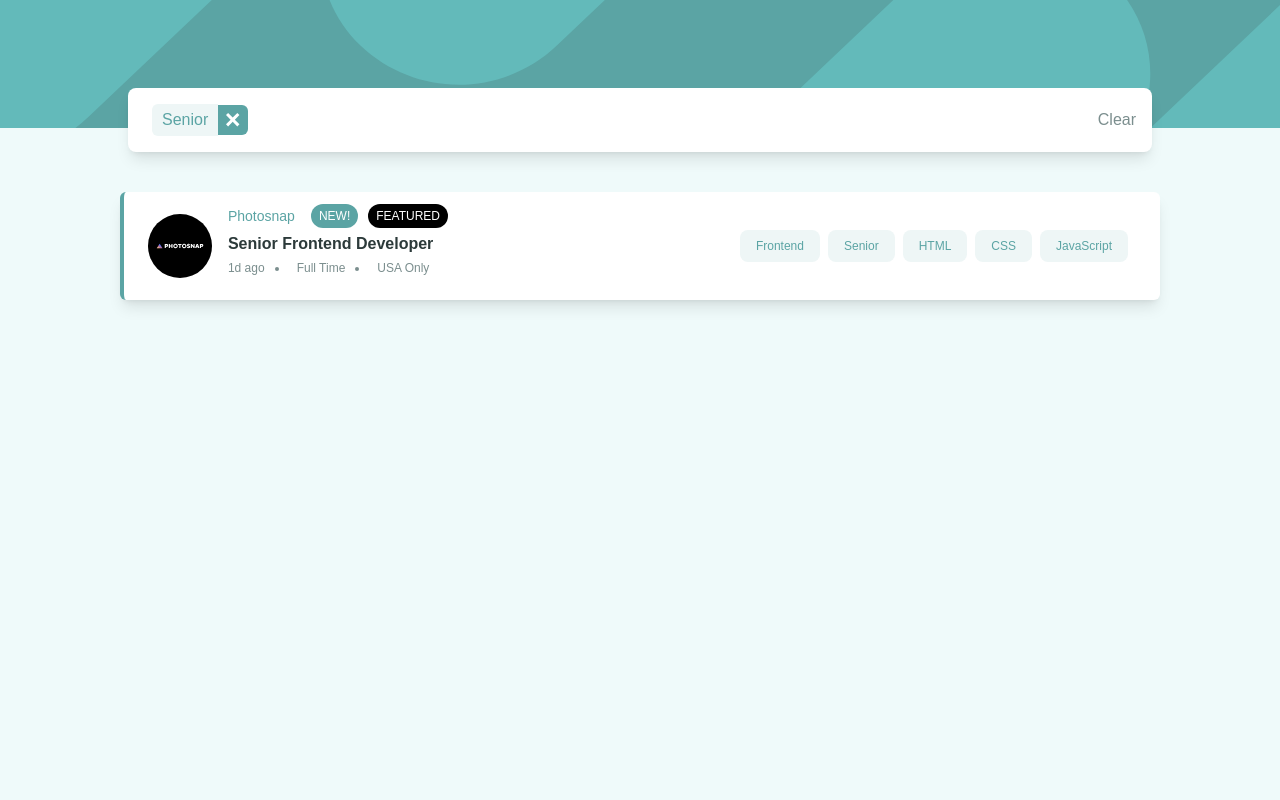
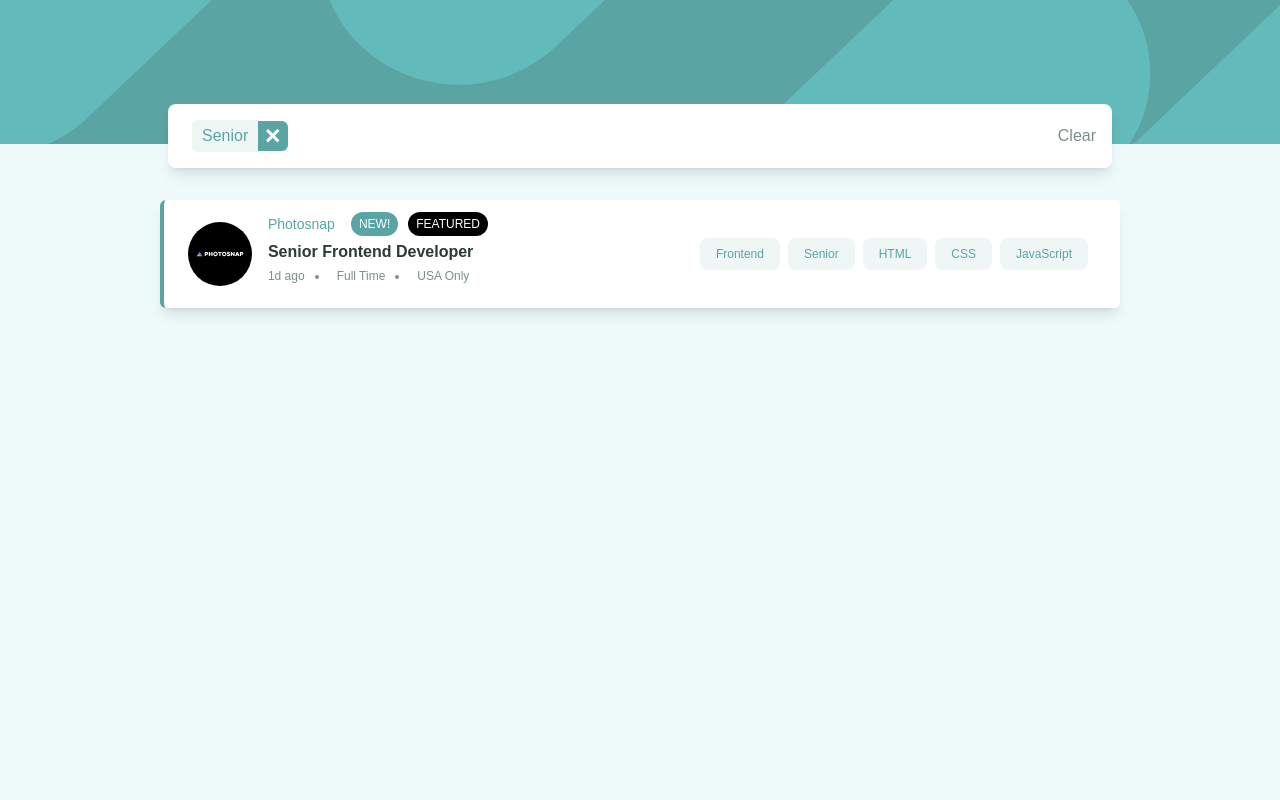
Before and after one commit to alexl8819/static-job-listings, a Vue app: page / in a window 1280 px wide. Both pictures are taken after a click on the button "Senior". Shown: the top 800 px of the page. Built offline with nearby package versions, Linux system fonts and the light colour scheme.

Commit message:
fixes padding issue when no filters are used by hiding the entire container, increases height of header

```diff
--- a/src/App.vue
+++ b/src/App.vue
@@ -12,6 +12,7 @@
     logo: job.logo.replace(/.\/images\//g, ''), // we don't want the relative path used
     selectable: [job.role, job.level].concat(job.languages, job.tools.reverse())
   })));
+  const isFilterVisible = computed(() => selectedFilter.value.size > 0 ? 'block' : 'hidden');
   // Events
   const addToFilter = (filter) => selectedFilter.value.add(filter);
   const removeFromFilter = (filter) => selectedFilter.value.delete(filter);
@@ -19,8 +20,8 @@
 </script>
 
 <template>
-  <header class="h-32 bg-desaturated-dark-cyan bg-mobile-header lg:bg-desktop-header"></header>
-  <div class="flex flex-col items-center h-auto -mt-10 mb-8 lg:mb-4">
+  <header class="h-36 bg-desaturated-dark-cyan bg-mobile-header lg:bg-desktop-header"></header>
+  <div class="flex flex-col items-center h-auto -mt-10 mb-8 lg:-mb-8" :class="isFilterVisible">
     <FilterBoard :selectedFilter="selectedFilter" @remove-filter="removeFromFilter" @remove-all="removeAll" />
   </div>
   <div class="flex flex-col justify-start items-center min-h-screen">
--- a/src/components/FilterBoard.vue
+++ b/src/components/FilterBoard.vue
@@ -6,12 +6,11 @@
   });
   defineEmits(['removeFilter', 'removeAll']);
   // Computed
-  const isHidden = computed(() => !props.selectedFilter.size ? 'hidden' : 'block');
   const currentFilters = computed(() => Array.from(props.selectedFilter));
 </script>
 
 <template>
-  <div class="flex justify-between items-center w-80 lg:w-[64rem] py-6 lg:py-4 px-4 bg-white rounded-lg shadow-lg" :class="isHidden">
+  <div class="flex justify-between items-center w-80 lg:w-[59rem] py-6 lg:py-4 px-4 bg-white rounded-lg shadow-lg">
     <div>
       <template v-for="filter in currentFilters">
         <div class="inline-block mr-2 mb-2 lg:mb-0 cursor-pointer">
--- a/src/components/JobsList.vue
+++ b/src/components/JobsList.vue
@@ -14,10 +14,10 @@
 </script>
 
 <template>
-  <div class="space-y-6 my-6">
+  <div class="space-y-6 my-6 lg:my-16">
     <template v-for="job in filteredJobs" :key="job.id">
       <article class="flex flex-col lg:flex-row justify-between lg:items-center my-4 py-4 lg:py-2 px-6 rounded-md shadow-lg bg-white" :class="isFeaturedNew(job)">
-        <div class="flex flex-col lg:flex-row lg:items-center lg:w-[37rem]">
+        <div class="flex flex-col lg:flex-row lg:items-center lg:w-[32rem]">
           <div class="lg:w-20">
             <img :src='renderLogo(job.logo)' class="h-10 lg:h-16 w-10 lg:w-16 -mt-10 lg:-mt-0" alt="company logo" />
           </div>
```
